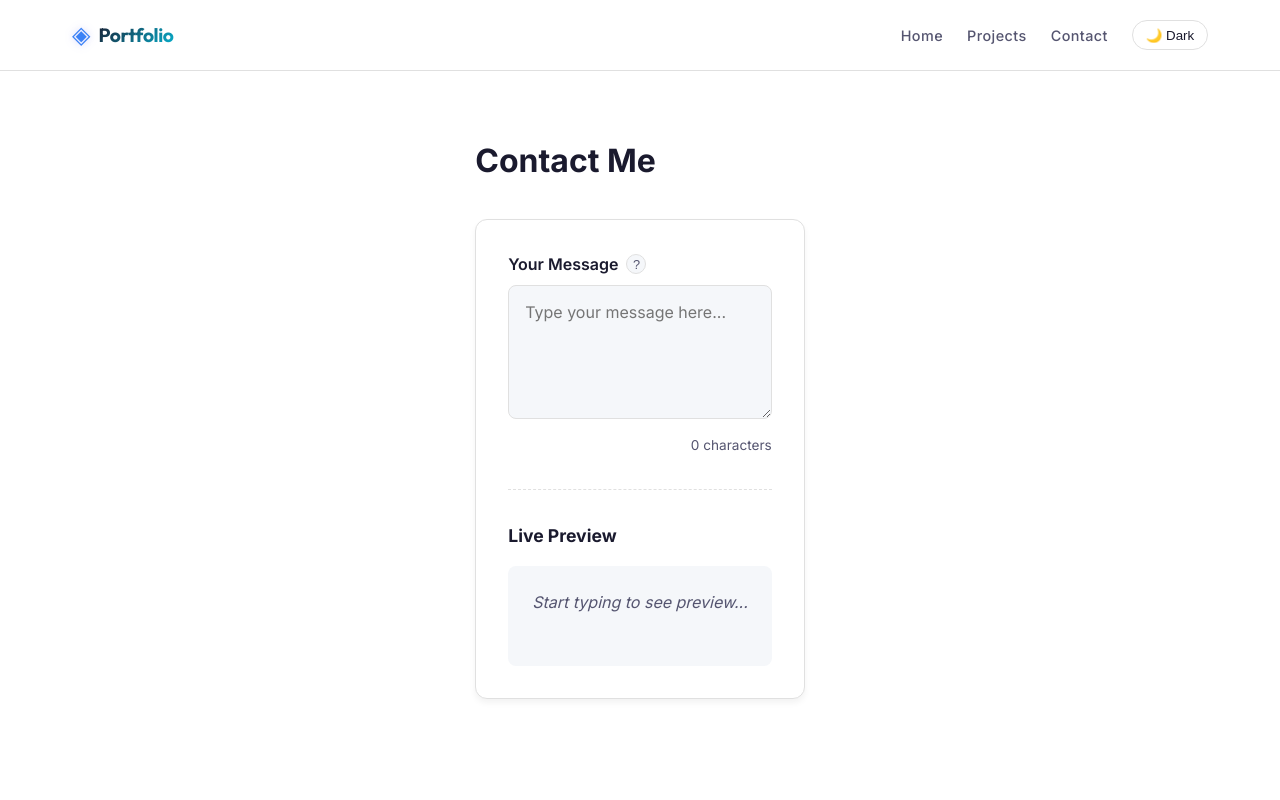
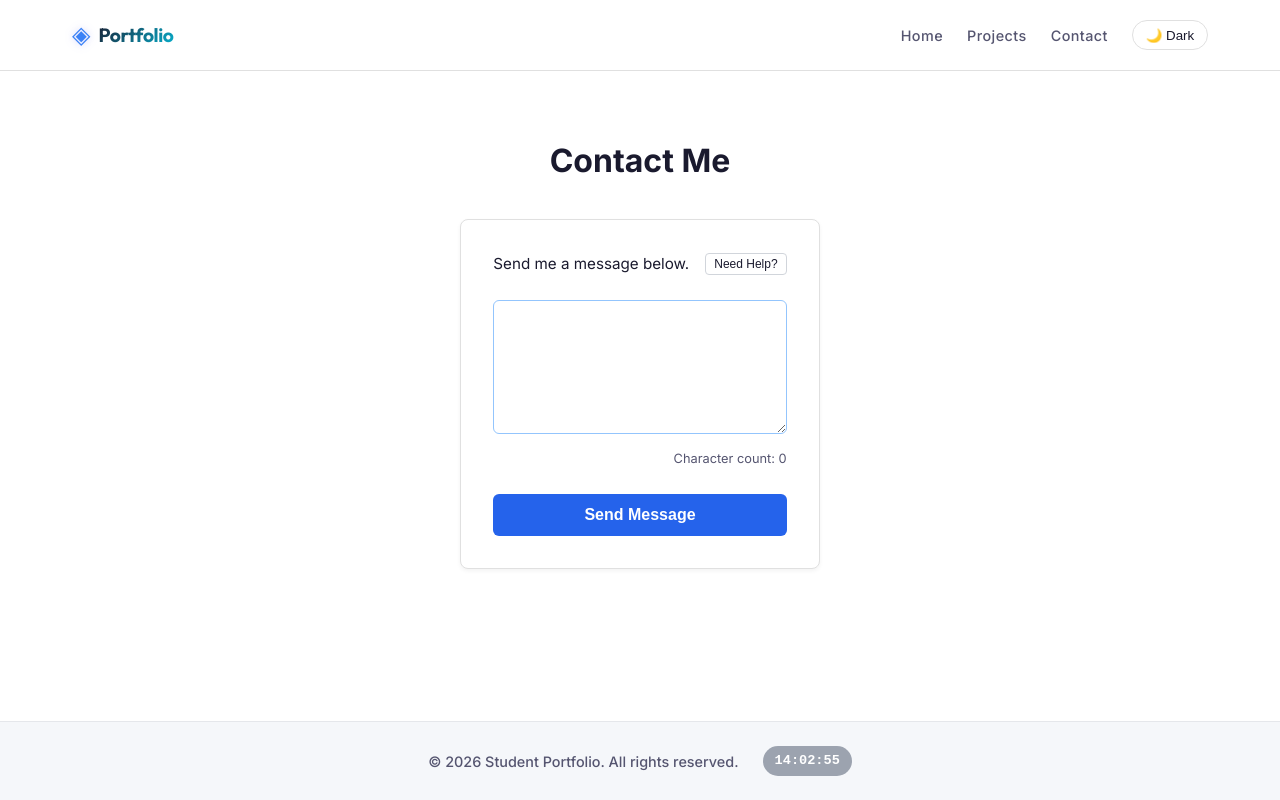
Before and after one commit to YugYadav25/student-portfolio, a React (Vite) app: page /contact in a window 1280 px wide. Built offline with nearby package versions, Linux system fonts and the light colour scheme.

Commit message:
Update Projects and Contact UI to match mockups, add global simple footer, fix dark mode

```diff
--- a/src/App.jsx
+++ b/src/App.jsx
@@ -5,6 +5,7 @@ import Home from './components/Home';
 import Projects from './components/Projects';
 import Contact from './components/Contact';
 import NotFound from './components/NotFound';
+import Footer from './components/Footer';
 import PostgresLogo from './components/PostgresLogo';
 
 /* ─── Data passed as props to components ─── */
@@ -196,6 +197,8 @@ function App() {
         <Route path="/contact" element={<Contact />} />
         <Route path="*" element={<NotFound />} />
       </Routes>
+
+      <Footer />
     </div>
   );
 }
--- a/src/components/Contact.css
+++ b/src/components/Contact.css
@@ -1,49 +1,50 @@
 .contact-page {
   padding: 4rem 2rem;
-  max-width: 800px;
+  max-width: 600px; /* narrowed to match image */
   margin: 0 auto;
   min-height: 80vh;
 }
 
-.contact-form-container {
-  background-color: var(--card-bg, #ffffff);
-  border: 1px solid var(--border-color, #e0e0e0);
-  border-radius: 12px;
-  padding: 2rem;
-  box-shadow: 0 4px 6px rgba(0, 0, 0, 0.05);
-  margin-top: 2rem;
+.contact-title {
+  text-align: center;
+  font-size: 2rem;
+  margin-bottom: 2rem;
+  color: var(--text-primary, #111827);
 }
 
-.form-group {
-  margin-bottom: 2rem;
-  position: relative;
+.contact-form-container {
+  background-color: var(--bg-card, #ffffff);
+  border: 1px solid var(--border-color, #e0e0e0);
+  border-radius: 8px;
+  padding: 2rem;
+  box-shadow: 0 2px 4px rgba(0, 0, 0, 0.05);
 }
 
-.form-group label {
+.contact-header {
   display: flex;
   align-items: center;
-  font-weight: 600;
-  margin-bottom: 0.5rem;
-  color: var(--text-primary, #1f2937);
+  gap: 1rem;
+  margin-bottom: 1.5rem;
 }
 
-.tooltip-toggle-btn {
-  background: var(--bg-secondary, #f3f4f6);
-  border: 1px solid var(--border-color, #e0e0e0);
-  border-radius: 50%;
-  width: 20px;
-  height: 20px;
-  display: inline-flex;
-  align-items: center;
-  justify-content: center;
-  margin-left: 0.5rem;
-  font-size: 0.8rem;
-  cursor: pointer;
-  color: var(--text-secondary, #6b7280);
+.contact-prompt {
+  color: var(--text-primary, #374151);
+  font-size: 0.95rem;
 }
 
-.tooltip-toggle-btn:hover {
-  background: #e5e7eb;
+.need-help-btn {
+  background: white;
+  border: 1px solid #d1d5db;
+  border-radius: 4px;
+  padding: 0.2rem 0.5rem;
+  font-size: 0.75rem;
+  cursor: pointer;
+  color: var(--text-primary, #374151);
+  font-weight: 500;
+}
+
+.need-help-btn:hover {
+  background: #f9fafb;
 }
 
 .help-tooltip {
@@ -61,17 +62,20 @@
   to { opacity: 1; transform: translateY(0); }
 }
 
+.form-group {
+  margin-bottom: 1.5rem;
+}
+
 .form-control {
   width: 100%;
   padding: 1rem;
-  border: 1px solid var(--border-color, #e0e0e0);
-  border-radius: 8px;
-  background-color: var(--bg-secondary, #f9fafb);
+  border: 1px solid #93c5fd; /* light blue border */
+  border-radius: 6px;
+  background-color: var(--bg-primary, #ffffff);
   color: var(--text-primary, #1f2937);
   font-family: inherit;
   font-size: 1rem;
   resize: vertical;
-  transition: border-color 0.2s ease, box-shadow 0.2s ease;
 }
 
 .form-control:focus {
@@ -82,29 +86,24 @@
 
 .character-count {
   text-align: right;
-  font-size: 0.85rem;
+  font-size: 0.8rem;
   color: var(--text-secondary, #6b7280);
   margin-top: 0.5rem;
 }
 
-.message-preview {
-  margin-top: 2rem;
-  padding-top: 2rem;
-  border-top: 1px dashed var(--border-color, #e0e0e0);
+.send-message-btn {
+  width: 100%;
+  padding: 0.75rem;
+  background-color: #2563eb;
+  color: white;
+  border: none;
+  border-radius: 6px;
+  font-size: 1rem;
+  font-weight: 600;
+  cursor: pointer;
+  transition: background-color 0.2s ease;
 }
 
-.message-preview h3 {
-  font-size: 1.1rem;
-  margin-bottom: 1rem;
-  color: var(--text-primary, #1f2937);
+.send-message-btn:hover {
+  background-color: #1d4ed8;
 }
-
-.preview-text {
-  background-color: var(--bg-secondary, #f9fafb);
-  padding: 1.5rem;
-  border-radius: 8px;
-  min-height: 100px;
-  white-space: pre-wrap;
-  color: var(--text-secondary, #4b5563);
-  font-style: italic;
-}
--- a/src/components/Contact.jsx
+++ b/src/components/Contact.jsx
@@ -15,21 +15,19 @@ function Contact() {
 
   return (
     <div className="contact-page section-container">
-      <h1 className="section-title">Contact Me</h1>
+      <h1 className="section-title contact-title">Contact Me</h1>
 
       <div className="contact-form-container">
-        <div className="form-group">
-          <label htmlFor="messageInput">
-            Your Message
+        <div className="contact-header">
+          <span className="contact-prompt">Send me a message below.</span>
           <button
             type="button"
-              className="tooltip-toggle-btn"
+            className="need-help-btn"
             onClick={toggleTooltip}
-              aria-label="Toggle help tooltip"
           >
-              ?
+            Need Help?
           </button>
-          </label>
+        </div>
 
         {showTooltip && (
           <div className="help-tooltip">
@@ -37,25 +35,20 @@ function Contact() {
           </div>
         )}
 
+        <div className="form-group">
           <textarea
             id="messageInput"
             value={message}
             onChange={handleMessageChange}
-            placeholder="Type your message here..."
             rows="5"
             className="form-control"
           />
           <div className="character-count">
-            {message.length} character{message.length !== 1 ? 's' : ''}
+            Character count: {message.length}
           </div>
         </div>
 
-        <div className="message-preview">
-          <h3>Live Preview</h3>
-          <p className="preview-text">
-            {message ? message : <em>Start typing to see preview...</em>}
-          </p>
-        </div>
+        <button className="send-message-btn">Send Message</button>
       </div>
     </div>
   );
--- a/src/components/Footer.css
+++ b/src/components/Footer.css
@@ -1,124 +1,32 @@
 .footer {
-  padding: 4rem 2rem 2rem;
-  background: var(--bg-primary);
-  position: relative;
-}
-
-.footer::before {
-  content: '';
-  position: absolute;
-  top: 0;
-  left: 0;
-  right: 0;
-  height: 1px;
-  background: linear-gradient(90deg, transparent, var(--border), transparent);
+  background-color: var(--bg-secondary, #f9fafb);
+  border-top: 1px solid var(--border-color, #e5e7eb);
+  padding: 1.5rem 0;
+  margin-top: auto;
 }
 
 .footer-container {
-  max-width: 900px;
+  max-width: 1200px;
   margin: 0 auto;
   display: flex;
-  flex-direction: column;
+  justify-content: center;
   align-items: center;
-  text-align: center;
-  gap: 2.5rem;
-}
-
-/* ─── Brand ─── */
-.footer-top {
-  display: flex;
-  flex-direction: column;
-  align-items: center;
-  gap: 0.75rem;
-}
-
-.footer-brand {
-  display: flex;
-  align-items: center;
-  gap: 0.5rem;
-}
-
-.footer-tagline {
-  font-size: 1rem;
-  color: var(--text-secondary);
-  max-width: 320px;
-}
-
-/* ─── Contact ─── */
-.footer-contact {
-  display: flex;
-  flex-direction: column;
-  align-items: center;
-  gap: 1rem;
-}
-
-.footer-heading {
-  font-family: var(--font-heading);
-  font-size: 1.1rem;
-  font-weight: 700;
-  color: var(--text-primary);
-}
-
-.footer-email {
-  font-size: 1.1rem;
-  font-weight: 600;
-  background: var(--gradient-accent);
-  -webkit-background-clip: text;
-  -webkit-text-fill-color: transparent;
-  background-clip: text;
-  text-decoration: none;
-  transition: opacity 0.3s ease;
-}
-
-.footer-email:hover {
-  opacity: 0.8;
-}
-
-/* ─── Social Links ─── */
-.footer-socials {
-  display: flex;
-  gap: 0.75rem;
-  margin-top: 0.5rem;
-}
-
-.social-link {
-  display: flex;
-  align-items: center;
-  justify-content: center;
-  width: 44px;
-  height: 44px;
-  border-radius: 12px;
-  background: var(--bg-card);
-  border: 1px solid var(--border);
-  box-shadow: var(--shadow-sm);
-  font-size: 1.15rem;
-  color: var(--text-secondary);
-  text-decoration: none;
-  transition: all 0.3s ease;
-}
-
-.social-link:hover {
-  border-color: var(--accent);
-  color: var(--accent);
-  transform: translateY(-3px);
-  box-shadow: 0 6px 20px rgba(99, 102, 241, 0.12);
-}
-
-/* ─── Bottom ─── */
-.footer-bottom {
-  padding-top: 2rem;
-  border-top: 1px solid var(--border);
-  width: 100%;
+  gap: 1.5rem;
 }
 
 .copyright {
-  font-size: 0.8rem;
-  color: var(--text-muted);
+  color: var(--text-secondary, #6b7280);
+  font-size: 0.9rem;
+  font-weight: 500;
+  margin: 0;
 }
 
-/* ─── Responsive ─── */
-@media (max-width: 640px) {
-  .footer {
-    padding: 3rem 1.25rem 1.5rem;
-  }
+.time-pill {
+  background-color: #9ca3af;
+  color: white;
+  padding: 0.25rem 0.75rem;
+  border-radius: 9999px;
+  font-size: 0.85rem;
+  font-weight: 600;
+  font-family: monospace;
 }
--- a/src/components/Footer.jsx
+++ b/src/components/Footer.jsx
@@ -1,46 +1,29 @@
+import { useState, useEffect } from 'react';
 import './Footer.css';
 
-function Footer({ email, socialLinks }) {
-  const currentYear = new Date().getFullYear();
+function Footer() {
+  const [currentTime, setCurrentTime] = useState('');
+
+  useEffect(() => {
+    const updateTime = () => {
+      const now = new Date();
+      const timeString = now.toLocaleTimeString('en-GB', { hour12: false });
+      setCurrentTime(timeString);
+    };
+
+    updateTime();
+    const intervalId = setInterval(updateTime, 1000);
+    return () => clearInterval(intervalId);
+  }, []);
 
   return (
     <footer className="footer" id="footer">
       <div className="footer-container">
-        <div className="footer-top">
-          <div className="footer-brand">
-            <span className="logo-icon">◈</span>
-            <span className="logo-text">Portfolio</span>
-          </div>
-          <p className="footer-tagline">
-            Let's build something amazing together.
-          </p>
-        </div>
-
-        <div className="footer-contact">
-          <h3 className="footer-heading">Get In Touch</h3>
-          <a href={`mailto:${email}`} className="footer-email" id="contact-email">
-            {email}
-          </a>
-          <div className="footer-socials" id="social-links">
-            {socialLinks.map((link) => (
-              <a
-                key={link.name}
-                href={link.url}
-                className="social-link"
-                target="_blank"
-                rel="noopener noreferrer"
-                aria-label={link.name}
-              >
-                {link.icon}
-              </a>
-            ))}
-          </div>
-        </div>
-
-        <div className="footer-bottom">
-          <p className="copyright">
-            © {currentYear} All rights reserved. Built with React & Vite.
-          </p>
+        <p className="copyright">
+          © 2026 Student Portfolio. All rights reserved.
+        </p>
+        <div className="time-pill">
+          {currentTime}
         </div>
       </div>
     </footer>
--- a/src/components/Home.jsx
+++ b/src/components/Home.jsx
@@ -1,7 +1,6 @@
 import Header from './Header';
 import About from './About';
 import Skills from './Skills';
-import Footer from './Footer';
 
 function Home({ name, title, skills, email, socialLinks }) {
   return (
@@ -9,7 +8,6 @@ function Home({ name, title, skills, email, socialLinks }) {
       <Header name={name} title={title} />
       <About />
       <Skills skills={skills} />
-      <Footer email={email} socialLinks={socialLinks} />
     </div>
   );
 }
--- a/src/components/Projects.css
+++ b/src/components/Projects.css
@@ -28,11 +28,33 @@
 
 .project-card h3 {
   margin-top: 0;
-  margin-bottom: 1rem;
+  margin-bottom: 0.5rem;
+  font-size: 1.1rem;
   color: var(--text-primary, #1f2937);
 }
 
 .project-card p {
   color: var(--text-secondary, #6b7280);
   line-height: 1.6;
+  font-size: 0.95rem;
+  margin-bottom: 1.5rem;
 }
+
+.view-project-link {
+  display: inline-block;
+  color: #3b82f6;
+  font-weight: 600;
+  text-decoration: none;
+  font-size: 0.9rem;
+}
+
+.view-project-link:hover {
+  text-decoration: underline;
+}
+
+.projects-title {
+  text-align: center;
+  font-size: 2rem;
+  margin-bottom: 2rem;
+  color: var(--text-primary, #111827);
+}
```
Also changed, not shown: src/components/Projects.jsx (+10 -7 lines). Lines whose indentation alone changed are shown as unchanged.
